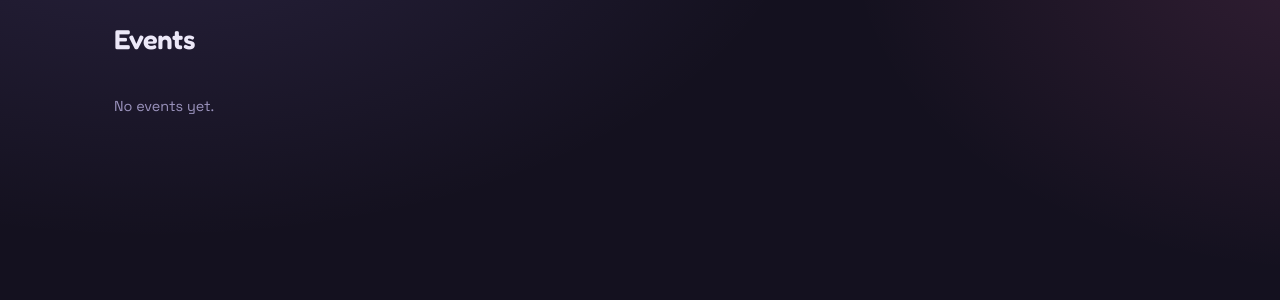
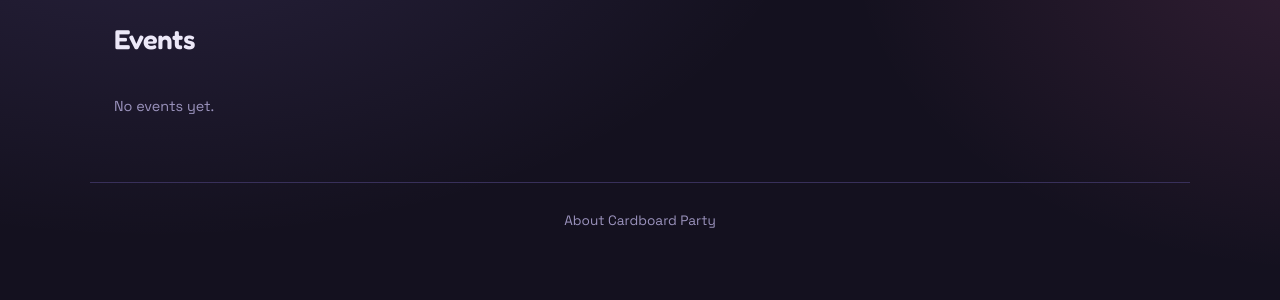
Before and after one commit to jamiwardlow/cardboard-party, a Flask app: page / in a window 1280 px wide. Shown: the part 57-357 px from the top of the page. Run offline with Flask 3, Linux system fonts and the light colour scheme; data that the repository does not hold is empty; some web fonts are replaced.

Commit message:
Add footer linking to a new About page
Site-wide footer links to /about, which describes Cardboard Party and
credits Jami (linked to her profile) and the East Bay MTG community.

Co-Authored-By: Claude Opus 4.8 (1M context) <noreply@anthropic.com>

```diff
--- a/routes/events.py
+++ b/routes/events.py
@@ -203,6 +203,10 @@ def _swiss_complete(event: dict) -> bool:
 @events_bp.route('/')
 def index():
     return render_template('index.html', user=get_current_user())
+
+@events_bp.route('/about')
+def about():
+    return render_template('about.html', user=get_current_user())
 
 @events_bp.route('/events/<event_id>')
 def event_detail(event_id):
--- a/static/css/style.css
+++ b/static/css/style.css
@@ -71,6 +71,11 @@ a { color: var(--accent); }
 /* ── Main layout ──────────────────────────────────────────────────────────── */
 .page-main    { max-width: 1100px; margin: 0 auto;
                 padding: 1.5rem var(--page-pad) 3rem; }
+.site-footer  { max-width: 1100px; margin: 0 auto; padding: 1.5rem var(--page-pad) 2.5rem;
+                border-top: 1px solid var(--border); text-align: center; }
+.site-footer a { color: var(--muted); font-size: 0.85rem; text-decoration: none; }
+.site-footer a:hover { color: var(--accent); }
+.about-text   { max-width: 640px; font-size: 1rem; line-height: 1.7; color: var(--text); }
 
 .page-header  { display: flex; justify-content: space-between; align-items: flex-start;
                 gap: 1rem; flex-wrap: wrap; margin-bottom: 1.5rem; }
--- a/templates/base.html
+++ b/templates/base.html
@@ -37,6 +37,10 @@
     {% block content %}{% endblock %}
   </main>
 
+  <footer class="site-footer">
+    <a href="/about">About Cardboard Party</a>
+  </footer>
+
   <script src="/static/js/app.js?v={{ asset_v }}"></script>
   <script>
     fetch('/auth/me').then(r => r.json()).then(me => {
```
Also changed, not shown: templates/about.html (added, +15 -0 lines).
